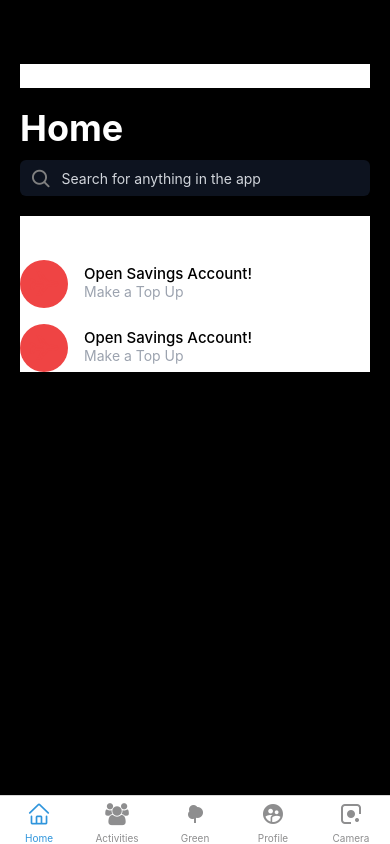
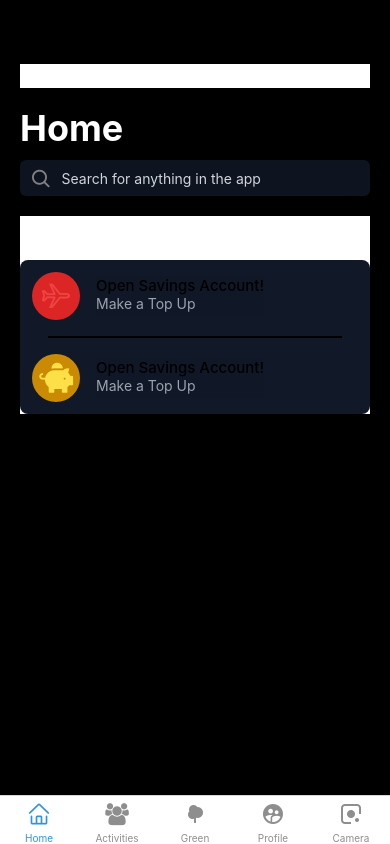
Before and after one commit to rookasrudzianskas/application-of-card-ui, a React Native app: screen /TabOne in a window 390 px wide. Built offline with nearby package versions, Linux system fonts and the light colour scheme; what expo-linking would draw is missing.

Commit message:
Add FontAwesome5 icon
This is a test commit message

```diff
--- a/screens/HomeScreen.tsx
+++ b/screens/HomeScreen.tsx
@@ -5,7 +5,7 @@ import { Text, View } from '../components/Themed';
 import { RootTabScreenProps } from '../types';
 import React from "react";
 import {StatusBar} from "expo-status-bar";
-import {AntDesign, Ionicons, MaterialCommunityIcons, MaterialIcons, Octicons} from "@expo/vector-icons";
+import {AntDesign, FontAwesome5, Ionicons, MaterialCommunityIcons, MaterialIcons, Octicons} from "@expo/vector-icons";
 
 export default function HomeScreen({ navigation }: RootTabScreenProps<'TabOne'>) {
   return (
@@ -30,26 +30,27 @@ export default function HomeScreen({ navigation }: RootTabScreenProps<'TabOne'>)
       </View>
       <View className="mt-5">
         <Text className="text-lg font-semibold text-white">Awaiting Events</Text>
-        <View className="mt-4 bg-warm-gray-700 space-y-4">
-          <View className="flex-row items-center space-x-4">
-            <View className="w-12 h-12 bg-red-500 rounded-full items-center justify-center">
+        <View className="mt-4 bg-gray-900 space-y-4 p-3 rounded-lg">
+          <TouchableOpacity activeOpacity={0.7} className="flex-row items-center space-x-4">
+            <View className="w-12 h-12 bg-red-600 rounded-full items-center justify-center">
               <Ionicons name="ios-airplane-outline" size={30} color="#F87171" className="text-red-500" />
             </View>
-            <View>
+            <View className="bg-gray-900/80">
               <Text className="text-[15px] font-[500]">Open Savings Account!</Text>
               <Text className="text-gray-400 mb-1">Make a Top Up</Text>
             </View>
-          </View>
-
-          <View className="flex-row items-center space-x-4">
-            <View className="w-12 h-12 bg-red-500 rounded-full items-center justify-center">
-              <Ionicons name="ios-airplane-outline" size={30} color="#F87171" className="text-red-500" />
+          </TouchableOpacity>
+          <View className="border border-t border-[1px] mx-4"/>
+          <TouchableOpacity activeOpacity={0.7} className="flex-row items-center space-x-4">
+            <View className="w-12 h-12 bg-yellow-600 rounded-full items-center justify-center">
+              {/*<Ionicons name="ios-airplane-outline" size={30} color="#F87171" className="text-red-500" />*/}
+              <FontAwesome5 name="piggy-bank" size={30} color="#FDE047" />
             </View>
-            <View>
+            <View className="bg-gray-900/80">
               <Text className="text-[15px] font-[500]">Open Savings Account!</Text>
               <Text className="text-gray-400 mb-1">Make a Top Up</Text>
             </View>
-          </View>
+          </TouchableOpacity>
         </View>
       </View>
       <StatusBar style="auto" />
```
